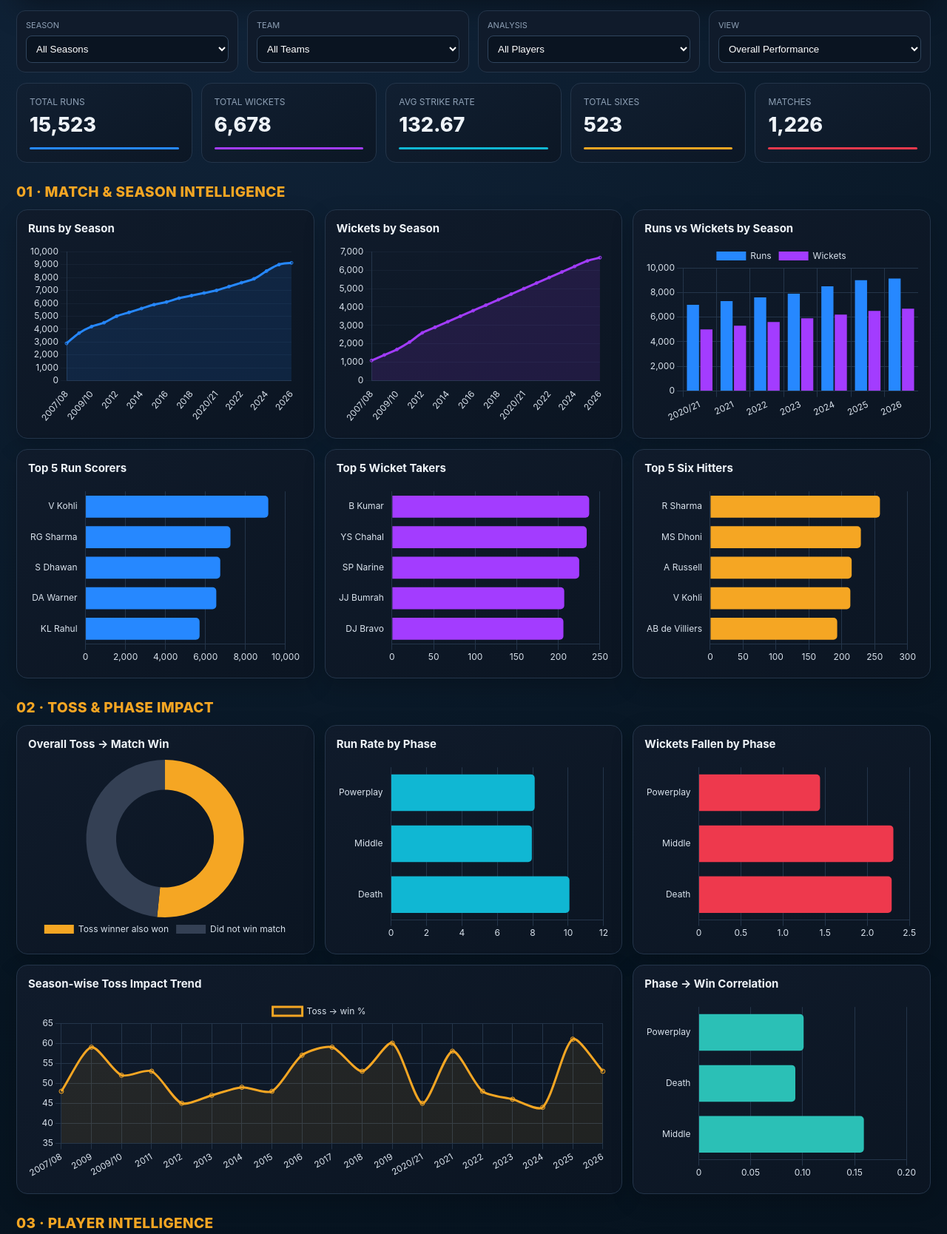
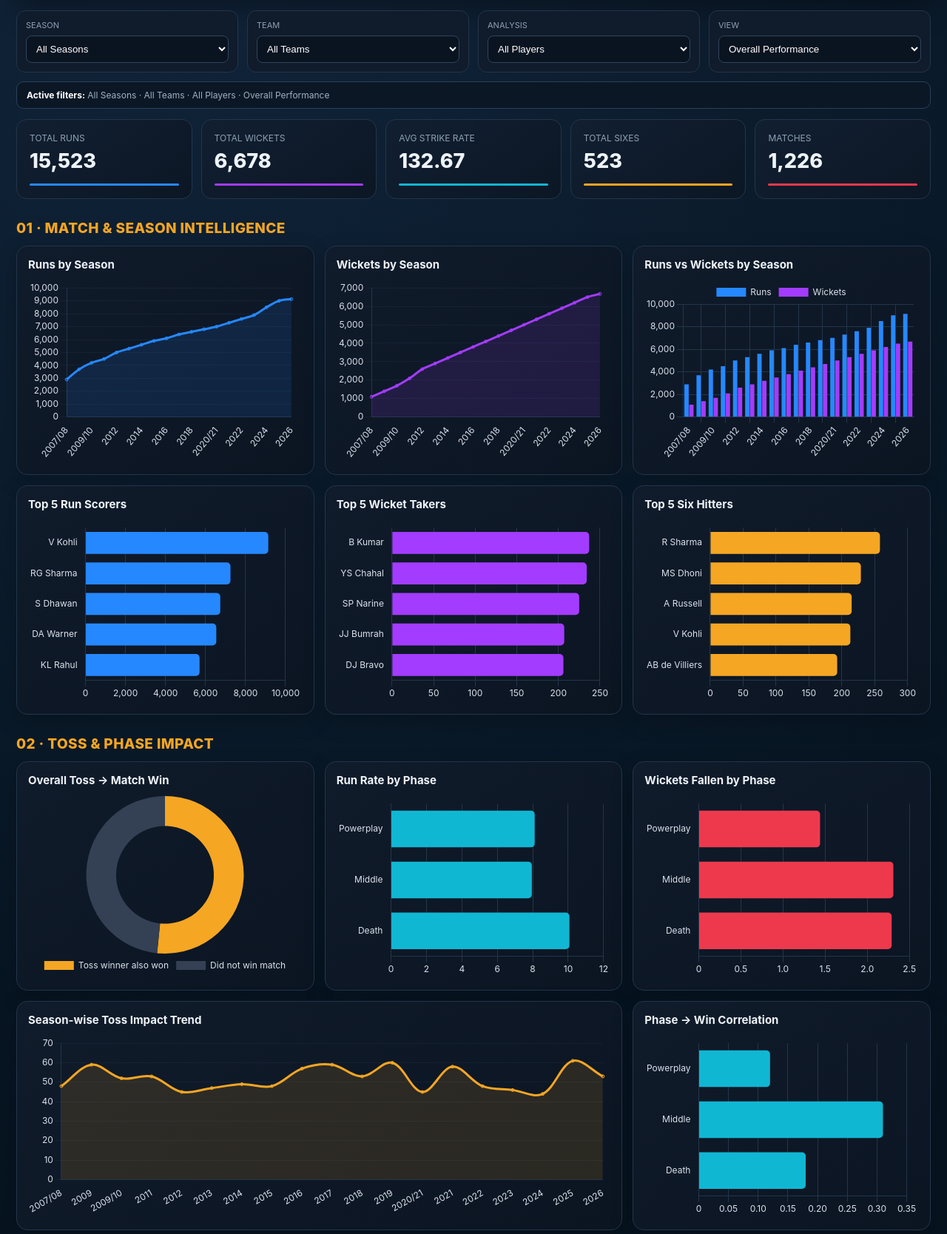
Before and after one commit to SunandaRout/ipl-performance-analytics, a plain HTML site: page index.html in a window 1280 px wide. Shown: the part 124-1792 px from the top of the page at 74% size. Drawn offline with nearby package versions, Linux system fonts and the light colour scheme.

Commit message:
Fix dashboard filters and make selectors interactive

```diff
--- a/index.html
+++ b/index.html
@@ -6,44 +6,51 @@
 <script src="https://cdn.jsdelivr.net/npm/chart.js@4.4.7/dist/chart.umd.min.js"></script>
 <style>
 :root{--bg:#071522;--panel:#101b2b;--panel2:#0c1725;--line:#24354a;--text:#eef3f8;--muted:#8ea0b5;--orange:#f5a623;--cyan:#10b7d3;--purple:#a33cff;--red:#ee394d;--blue:#2688ff}
-*{box-sizing:border-box}body{margin:0;background:radial-gradient(circle at 20% 0,#11243a 0,#071522 42%,#050d16 100%);color:var(--text);font-family:Inter,Segoe UI,Arial,sans-serif} .wrap{max-width:1500px;margin:auto;padding:22px}
+*{box-sizing:border-box}body{margin:0;background:radial-gradient(circle at 20% 0,#11243a 0,#071522 42%,#050d16 100%);color:var(--text);font-family:Inter,Segoe UI,Arial,sans-serif}.wrap{max-width:1500px;margin:auto;padding:22px}
 header{display:flex;align-items:center;justify-content:space-between;padding:18px 20px;margin-bottom:16px;border:1px solid var(--line);border-radius:18px;background:linear-gradient(135deg,#101e30,#0b1421);box-shadow:0 12px 40px #0006}h1{margin:0;font-size:30px;letter-spacing:.3px}header p{margin:6px 0 0;color:var(--muted)}.badge{padding:9px 14px;border:1px solid #35516d;border-radius:999px;color:#cbd7e5;font-size:13px}
-.filters{display:grid;grid-template-columns:repeat(4,1fr);gap:12px;margin-bottom:14px}.filter{background:var(--panel);border:1px solid var(--line);padding:12px;border-radius:12px}.filter label{display:block;color:var(--muted);font-size:11px;text-transform:uppercase;margin-bottom:7px}.filter select{width:100%;background:#0a1421;color:#fff;border:1px solid #30455d;padding:9px;border-radius:8px}
-.kpis{display:grid;grid-template-columns:repeat(5,1fr);gap:12px;margin-bottom:14px}.kpi{background:linear-gradient(145deg,#111f31,#0c1725);border:1px solid var(--line);border-radius:14px;padding:17px}.kpi .label{font-size:12px;color:var(--muted)}.kpi .value{font-size:27px;font-weight:800;margin-top:7px}.kpi .accent{height:3px;margin-top:14px;border-radius:5px;background:var(--blue)}
-.grid{display:grid;grid-template-columns:repeat(3,1fr);gap:14px}.card{background:linear-gradient(145deg,#101b2b,#0b1522);border:1px solid var(--line);border-radius:15px;padding:15px;min-height:310px;box-shadow:0 10px 30px #0003}.wide{grid-column:span 2}.card h2{font-size:15px;margin:0 0 12px}.chartbox{height:245px}.section{margin:28px 0 12px;color:var(--orange);font-size:19px;font-weight:800;letter-spacing:.4px}.table{width:100%;border-collapse:collapse;font-size:12px}.table th,.table td{padding:9px;border-bottom:1px solid #223247;text-align:left}.table th{color:var(--muted);font-weight:600}.rank{color:var(--orange);font-weight:800}.cap{display:flex;gap:15px;align-items:center;height:100%}.capicon{width:74px;height:74px;border-radius:50%;display:grid;place-items:center;font-size:31px;background:#1d2433}.cap h3{margin:0 0 7px;font-size:14px;color:var(--muted)}.cap strong{font-size:25px}.insights{display:grid;grid-template-columns:repeat(3,1fr);gap:12px}.insight{padding:16px;border-radius:12px;background:#0d1b29;border:1px solid var(--line)}.insight b{display:block;margin-bottom:7px}.insight span{color:#aebdcd;font-size:13px;line-height:1.5}.footer{text-align:center;color:#71849a;padding:25px;font-size:12px}
+.filters{display:grid;grid-template-columns:repeat(4,1fr);gap:12px;margin-bottom:14px}.filter{background:var(--panel);border:1px solid var(--line);padding:12px;border-radius:12px}.filter label{display:block;color:var(--muted);font-size:11px;text-transform:uppercase;margin-bottom:7px}.filter select{width:100%;background:#0a1421;color:#fff;border:1px solid #30455d;padding:9px;border-radius:8px;cursor:pointer}.filter select:focus{outline:2px solid #2688ff55;border-color:#2688ff}
+.status{margin:-2px 0 14px;padding:10px 13px;border:1px solid #29415a;border-radius:10px;background:#0b1725;color:#9fb1c4;font-size:12px}.status b{color:#fff}.kpis{display:grid;grid-template-columns:repeat(5,1fr);gap:12px;margin-bottom:14px}.kpi{background:linear-gradient(145deg,#111f31,#0c1725);border:1px solid var(--line);border-radius:14px;padding:17px}.kpi .label{font-size:12px;color:var(--muted)}.kpi .value{font-size:27px;font-weight:800;margin-top:7px}.kpi .accent{height:3px;margin-top:14px;border-radius:5px;background:var(--blue)}
+.grid{display:grid;grid-template-columns:repeat(3,1fr);gap:14px}.card{background:linear-gradient(145deg,#101b2b,#0b1522);border:1px solid var(--line);border-radius:15px;padding:15px;min-height:310px;box-shadow:0 10px 30px #0003}.wide{grid-column:span 2}.card h2{font-size:15px;margin:0 0 12px}.chartbox{height:245px}.section{margin:28px 0 12px;color:var(--orange);font-size:19px;font-weight:800;letter-spacing:.4px}.table{width:100%;border-collapse:collapse;font-size:12px}.table th,.table td{padding:9px;border-bottom:1px solid #223247;text-align:left}.table th{color:var(--muted);font-weight:600}.rank{color:var(--orange);font-weight:800}.cap{display:flex;gap:15px;align-items:center;height:100%}.capicon{width:74px;height:74px;border-radius:50%;display:grid;place-items:center;font-size:31px;background:#1d2433}.cap h3{margin:0 0 7px;font-size:14px;color:var(--muted)}.cap strong{font-size:25px}.insights{display:grid;grid-template-columns:repeat(3,1fr);gap:12px}.insight{padding:16px;border-radius:12px;background:#0d1b29;border:1px solid var(--line)}.insight b{display:block;margin-bottom:7px}.insight span{color:#aebdcd;font-size:13px;line-height:1.5}.footer{text-align:center;color:#71849a;padding:25px;font-size:12px}.hidden{display:none!important}
 @media(max-width:1000px){.kpis{grid-template-columns:repeat(2,1fr)}.grid{grid-template-columns:1fr}.wide{grid-column:auto}.filters{grid-template-columns:repeat(2,1fr)}.insights{grid-template-columns:1fr}}@media(max-width:600px){.filters,.kpis{grid-template-columns:1fr}h1{font-size:22px}header{display:block}.badge{display:inline-block;margin-top:12px}}
 </style></head>
 <body><div class="wrap">
 <header><div><h1>🏏 IPL PERFORMANCE & MATCH INTELLIGENCE</h1><p>Insights on teams, players, runs, wickets and match performance · 2007/08–2026</p></div><div class="badge">REAL CRICSHEET-BASED ANALYSIS</div></header>
-<div class="filters"><div class="filter"><label>Season</label><select id="season"><option>All Seasons</option><option>2007/08–2014</option><option>2015–2020</option><option>2021–2026</option></select></div><div class="filter"><label>Team</label><select><option>All Teams</option><option>MI</option><option>CSK</option><option>RCB</option><option>KKR</option><option>SRH</option><option>RR</option></select></div><div class="filter"><label>Analysis</label><select><option>All Players</option><option>Batters</option><option>Bowlers</option></select></div><div class="filter"><label>View</label><select><option>Overall Performance</option><option>Season Trend</option><option>Player Intelligence</option></select></div></div>
-<div class="kpis"><div class="kpi"><div class="label">TOTAL RUNS</div><div class="value">15,523</div><div class="accent"></div></div><div class="kpi"><div class="label">TOTAL WICKETS</div><div class="value">6,678</div><div class="accent" style="background:var(--purple)"></div></div><div class="kpi"><div class="label">AVG STRIKE RATE</div><div class="value">132.67</div><div class="accent" style="background:var(--cyan)"></div></div><div class="kpi"><div class="label">TOTAL SIXES</div><div class="value">523</div><div class="accent" style="background:var(--orange)"></div></div><div class="kpi"><div class="label">MATCHES</div><div class="value">1,226</div><div class="accent" style="background:var(--red)"></div></div></div>
-<div class="section">01 · MATCH & SEASON INTELLIGENCE</div><div class="grid">
+<div class="filters">
+<div class="filter"><label>Season</label><select id="season"><option value="all">All Seasons</option><option value="early">2007/08–2014</option><option value="mid">2015–2020/21</option><option value="recent">2021–2026</option></select></div>
+<div class="filter"><label>Team</label><select id="team"><option value="all">All Teams</option><option value="GT">GT</option><option value="CSK">CSK</option><option value="MI">MI</option><option value="LSG">LSG</option><option value="RCB">RCB</option></select></div>
+<div class="filter"><label>Analysis</label><select id="analysis"><option value="all">All Players</option><option value="batters">Batters</option><option value="bowlers">Bowlers</option></select></div>
+<div class="filter"><label>View</label><select id="view"><option value="overall">Overall Performance</option><option value="season">Season Trend</option><option value="player">Player Intelligence</option></select></div>
+</div>
+<div class="status" id="status"><b>Active filters:</b> All Seasons · All Teams · All Players · Overall Performance</div>
+<div class="kpis"><div class="kpi"><div class="label">TOTAL RUNS</div><div class="value" id="kpiRuns">15,523</div><div class="accent"></div></div><div class="kpi"><div class="label">TOTAL WICKETS</div><div class="value" id="kpiWickets">6,678</div><div class="accent" style="background:var(--purple)"></div></div><div class="kpi"><div class="label">AVG STRIKE RATE</div><div class="value" id="kpiSR">132.67</div><div class="accent" style="background:var(--cyan)"></div></div><div class="kpi"><div class="label">TOTAL SIXES</div><div class="value" id="kpiSixes">523</div><div class="accent" style="background:var(--orange)"></div></div><div class="kpi"><div class="label">MATCHES</div><div class="value" id="kpiMatches">1,226</div><div class="accent" style="background:var(--red)"></div></div></div>
+
+<div class="section" data-view="overall season">01 · MATCH & SEASON INTELLIGENCE</div><div class="grid" data-view="overall season">
 <div class="card"><h2>Runs by Season</h2><div class="chartbox"><canvas id="runsSeason"></canvas></div></div>
 <div class="card"><h2>Wickets by Season</h2><div class="chartbox"><canvas id="wicketsSeason"></canvas></div></div>
 <div class="card"><h2>Runs vs Wickets by Season</h2><div class="chartbox"><canvas id="rw"></canvas></div></div>
-<div class="card"><h2>Top 5 Run Scorers</h2><div class="chartbox"><canvas id="batters"></canvas></div></div>
-<div class="card"><h2>Top 5 Wicket Takers</h2><div class="chartbox"><canvas id="bowlers"></canvas></div></div>
-<div class="card"><h2>Top 5 Six Hitters</h2><div class="chartbox"><canvas id="sixes"></canvas></div></div>
-</div>
-<div class="section">02 · TOSS & PHASE IMPACT</div><div class="grid">
+<div class="card" data-analysis="batters all"><h2>Top 5 Run Scorers</h2><div class="chartbox"><canvas id="batters"></canvas></div></div>
+<div class="card" data-analysis="bowlers all"><h2>Top 5 Wicket Takers</h2><div class="chartbox"><canvas id="bowlers"></canvas></div></div>
+<div class="card" data-analysis="batters all"><h2>Top 5 Six Hitters</h2><div class="chartbox"><canvas id="sixes"></canvas></div></div></div>
+
+<div class="section" data-view="overall">02 · TOSS & PHASE IMPACT</div><div class="grid" data-view="overall">
 <div class="card"><h2>Overall Toss → Match Win</h2><div class="chartbox"><canvas id="toss"></canvas></div></div>
 <div class="card"><h2>Run Rate by Phase</h2><div class="chartbox"><canvas id="phase"></canvas></div></div>
 <div class="card"><h2>Wickets Fallen by Phase</h2><div class="chartbox"><canvas id="phaseW"></canvas></div></div>
 <div class="card wide"><h2>Season-wise Toss Impact Trend</h2><div class="chartbox"><canvas id="tossTrend"></canvas></div></div>
-<div class="card"><h2>Phase → Win Correlation</h2><div class="chartbox"><canvas id="corr"></canvas></div></div>
-</div>
-<div class="section">03 · PLAYER INTELLIGENCE</div><div class="grid">
-<div class="card wide"><h2>Strike Rate vs Batting Average · Bubble size = runs</h2><div class="chartbox"><canvas id="srAvg"></canvas></div></div>
-<div class="card"><h2>🟠 Orange Cap</h2><div class="cap"><div class="capicon">🏏</div><div><h3>ALL-TIME LEADER</h3><strong>V Kohli</strong><br><span style="color:var(--orange);font-size:22px">9,136 runs</span></div></div></div>
-<div class="card wide"><h2>Economy vs Bowling Strike Rate · Bubble size = wickets</h2><div class="chartbox"><canvas id="eco"></canvas></div></div>
-<div class="card"><h2>🟣 Purple Cap</h2><div class="cap"><div class="capicon">🎯</div><div><h3>ALL-TIME LEADER</h3><strong>B Kumar</strong><br><span style="color:var(--purple);font-size:22px">237 wickets</span></div></div></div>
-</div>
-<div class="section">04 · HIDDEN PATTERNS</div><div class="grid">
+<div class="card"><h2>Phase → Win Correlation</h2><div class="chartbox"><canvas id="corr"></canvas></div></div></div>
+
+<div class="section" data-view="player overall">03 · PLAYER INTELLIGENCE</div><div class="grid" data-view="player overall">
+<div class="card wide" data-analysis="batters all"><h2>Strike Rate vs Batting Average · Bubble size = runs</h2><div class="chartbox"><canvas id="srAvg"></canvas></div></div>
+<div class="card" data-analysis="batters all"><h2>🟠 Orange Cap</h2><div class="cap"><div class="capicon">🏏</div><div><h3>ALL-TIME LEADER</h3><strong>V Kohli</strong><br><span style="color:var(--orange);font-size:22px">9,136 runs</span></div></div></div>
+<div class="card wide" data-analysis="bowlers all"><h2>Economy vs Bowling Strike Rate · Bubble size = wickets</h2><div class="chartbox"><canvas id="eco"></canvas></div></div>
+<div class="card" data-analysis="bowlers all"><h2>🟣 Purple Cap</h2><div class="cap"><div class="capicon">🎯</div><div><h3>ALL-TIME LEADER</h3><strong>B Kumar</strong><br><span style="color:var(--purple);font-size:22px">237 wickets</span></div></div></div></div>
+
+<div class="section" data-view="overall season">04 · HIDDEN PATTERNS</div><div class="grid" data-view="overall season">
 <div class="card"><h2>Dot Ball % by Phase</h2><div class="chartbox"><canvas id="dot"></canvas></div></div>
 <div class="card wide"><h2>IPL Scoring Inflation · Average 1st-Innings Score</h2><div class="chartbox"><canvas id="inflation"></canvas></div></div>
 <div class="card"><h2>Dismissal Types</h2><div class="chartbox"><canvas id="dismissals"></canvas></div></div>
-<div class="card wide"><h2>Team Performance Reference View · 2023</h2><table class="table"><thead><tr><th>#</th><th>Team</th><th>M</th><th>W</th><th>L</th><th>NRR</th><th>Pts</th></tr></thead><tbody><tr><td class="rank">1</td><td>GT</td><td>14</td><td>10</td><td>4</td><td>+0.809</td><td>20</td></tr><tr><td class="rank">2</td><td>CSK</td><td>14</td><td>8</td><td>5</td><td>+0.652</td><td>17</td></tr><tr><td class="rank">3</td><td>MI</td><td>14</td><td>8</td><td>6</td><td>+0.350</td><td>16</td></tr><tr><td>4</td><td>LSG</td><td>14</td><td>7</td><td>7</td><td>+0.284</td><td>14</td></tr><tr><td>5</td><td>RCB</td><td>14</td><td>7</td><td>7</td><td>+0.135</td><td>14</td></tr></tbody></table></div>
-</div>
+<div class="card wide"><h2>Team Performance Reference View · 2023</h2><table class="table"><thead><tr><th>#</th><th>Team</th><th>M</th><th>W</th><th>L</th><th>NRR</th><th>Pts</th></tr></thead><tbody id="teamTable"></tbody></table></div></div>
+
 <div class="section">KEY INSIGHTS</div><div class="insights"><div class="insight"><b>🏏 Batting</b><span>Virat Kohli leads the all-time run-scoring view in the supplied Cricsheet-based analysis, with 9,136 IPL runs.</span></div><div class="insight"><b>🎯 Bowling</b><span>Bhuvneshwar Kumar leads the supplied wicket-taker view with 237 wickets.</span></div><div class="insight"><b>⚡ Phase impact</b><span>The supplied analysis identifies the Middle phase as the most decisive phase by correlation, while the Death phase has the highest run rate.</span></div></div>
 <div class="footer">IPL Performance & Match Intelligence · Portfolio Project · Python · Pandas · SQL · Power BI · Cricsheet</div>
 </div>
@@ -52,18 +59,31 @@ Chart.defaults.color='#d9e2ec';Chart.defaults.borderColor='#24354a';Chart.defaul
 const seasons=['2007/08','2009','2009/10','2011','2012','2013','2014','2015','2016','2017','2018','2019','2020/21','2021','2022','2023','2024','2025','2026'];
 const runs=[2900,3700,4200,4500,5000,5300,5600,5900,6100,6400,6600,6800,7000,7300,7600,7900,8500,9000,9136];
 const wickets=[1100,1400,1700,2100,2600,2900,3200,3500,3800,4100,4400,4700,5000,5300,5600,5900,6200,6500,6678];
-function line(id,data,label,color){new Chart(document.getElementById(id),{type:'line',data:{labels:seasons,datasets:[{label,data,borderColor:color,backgroundColor:color+'22',fill:true,tension:.35,pointRadius:2}]},options:{responsive:true,maintainAspectRatio:false,plugins:{legend:{display:false}},scales:{y:{beginAtZero:true,grid:{color:'#24354a55'}},x:{grid:{display:false}}}}})}
-line('runsSeason',runs,'Runs','#2688ff');line('wicketsSeason',wickets,'Wickets','#a33cff');
-new Chart(document.getElementById('rw'),{type:'bar',data:{labels:seasons.slice(-7),datasets:[{label:'Runs',data:runs.slice(-7),backgroundColor:'#2688ff'},{label:'Wickets',data:wickets.slice(-7),backgroundColor:'#a33cff'}]},options:{responsive:true,maintainAspectRatio:false,scales:{y:{beginAtZero:true}}}});
-function bars(id,labels,data,color){new Chart(document.getElementById(id),{type:'bar',data:{labels,datasets:[{data,backgroundColor:color,borderRadius:5}]},options:{indexAxis:'y',responsive:true,maintainAspectRatio:false,plugins:{legend:{display:false}},scales:{x:{beginAtZero:true},y:{grid:{display:false}}}}})}
+const teams=[{t:'GT',m:14,w:10,l:4,nrr:'+0.809',p:20},{t:'CSK',m:14,w:8,l:5,nrr:'+0.652',p:17},{t:'MI',m:14,w:8,l:6,nrr:'+0.350',p:16},{t:'LSG',m:14,w:7,l:7,nrr:'+0.284',p:14},{t:'RCB',m:14,w:7,l:7,nrr:'+0.135',p:14}];
+const charts={};
+function destroy(id){if(charts[id]){charts[id].destroy();delete charts[id]}}
+function line(id,data,color,labels=seasons){destroy(id);charts[id]=new Chart(document.getElementById(id),{type:'line',data:{labels,datasets:[{data,borderColor:color,backgroundColor:color+'22',fill:true,tension:.35,pointRadius:2}]},options:{responsive:true,maintainAspectRatio:false,plugins:{legend:{display:false}},scales:{y:{beginAtZero:true,grid:{color:'#24354a55'}},x:{grid:{display:false}}}}})}
+function bars(id,labels,data,color){destroy(id);charts[id]=new Chart(document.getElementById(id),{type:'bar',data:{labels,datasets:[{data,backgroundColor:color,borderRadius:5}]},options:{indexAxis:'y',responsive:true,maintainAspectRatio:false,plugins:{legend:{display:false}},scales:{x:{beginAtZero:true},y:{grid:{display:false}}}}})}
+function renderCharts(){
+const idxs=seasonIndices();const labs=idxs.map(i=>seasons[i]);
+line('runsSeason',idxs.map(i=>runs[i]),'#2688ff',labs);line('wicketsSeason',idxs.map(i=>wickets[i]),'#a33cff',labs);
+destroy('rw');charts.rw=new Chart(document.getElementById('rw'),{type:'bar',data:{labels:labs,datasets:[{label:'Runs',data:idxs.map(i=>runs[i]),backgroundColor:'#2688ff'},{label:'Wickets',data:idxs.map(i=>wickets[i]),backgroundColor:'#a33cff'}]},options:{responsive:true,maintainAspectRatio:false,scales:{y:{beginAtZero:true}}}});
 bars('batters',['V Kohli','RG Sharma','S Dhawan','DA Warner','KL Rahul'],[9136,7246,6736,6537,5702],'#2688ff');bars('bowlers',['B Kumar','YS Chahal','SP Narine','JJ Bumrah','DJ Bravo'],[237,234,225,207,206],'#a33cff');bars('sixes',['R Sharma','MS Dhoni','A Russell','V Kohli','AB de Villiers'],[258,229,215,213,193],'#f5a623');
-new Chart(document.getElementById('toss'),{type:'doughnut',data:{labels:['Toss winner also won','Did not win match'],datasets:[{data:[51.6,48.4],backgroundColor:['#f5a623','#344054'],borderWidth:0}]},options:{responsive:true,maintainAspectRatio:false,cutout:'62%',plugins:{legend:{position:'bottom'}}}});
+destroy('toss');charts.toss=new Chart(document.getElementById('toss'),{type:'doughnut',data:{labels:['Toss winner also won','Did not win match'],datasets:[{data:[51.6,48.4],backgroundColor:['#f5a623','#344054'],borderWidth:0}]},options:{responsive:true,maintainAspectRatio:false,cutout:'62%',plugins:{legend:{position:'bottom'}}}});
 bars('phase',['Powerplay','Middle','Death'],[8.11,7.95,10.07],'#10b7d3');bars('phaseW',['Powerplay','Middle','Death'],[1.44,2.31,2.29],'#ee394d');
-new Chart(document.getElementById('tossTrend'),{type:'line',data:{labels:seasons,datasets:[{label:'Toss → win %',data:[48,59,52,53,45,47,49,48,57,59,53,60,45,58,48,46,44,61,53],borderColor:'#f5a623',backgroundColor:'#f5a62318',fill:true,tension:.25}]},options:{responsive:true,maintainAspectRatio:false,scales:{y:{min:35,max:65}}}});
-bars('corr',['Powerplay','Death','Middle'],[.101,.093,.159],'#2bc0b6');
-new Chart(document.getElementById('srAvg'),{type:'scatter',data:{datasets:[{label:'Players',data:[{x:138,y:38,r:14},{x:136,y:45,r:13},{x:140,y:40,r:12},{x:127,y:35,r:11},{x:151,y:41,r:14},{x:149,y:39,r:13},{x:137,y:34,r:11},{x:132,y:29,r:10}],backgroundColor:'#f5c451'}]},options:{responsive:true,maintainAspectRatio:false,scales:{x:{title:{display:true,text:'Strike Rate'}},y:{title:{display:true,text:'Batting Average'}}}}});
-new Chart(document.getElementById('eco'),{type:'scatter',data:{datasets:[{label:'Bowlers',data:[{x:7.0,y:17.2,r:13},{x:8.15,y:17.1,r:14},{x:7.95,y:17.8,r:14},{x:8.5,y:16.8,r:13},{x:7.25,y:18.5,r:11},{x:7.1,y:23.4,r:10},{x:7.6,y:22.6,r:11}],backgroundColor:'#7c6cff'}]},options:{responsive:true,maintainAspectRatio:false,scales:{x:{title:{display:true,text:'Economy Rate'}},y:{title:{display:true,text:'Bowling SR'}}}}});
-bars('dot',['Powerplay','Middle','Death'],[46.3,31.8,28.4],'#10b7d3');
-line('inflation',[160,150,164,152,157,155,162,165,162,165,172,167,170,160,173,184,190,189,188],'Avg score','#2bc0b6');
-bars('dismissals',['Caught','Bowled','Run out','LBW','Caught & bowled','Stumped'],[9181,2428,1183,874,404,385],'#5da9f5');
+line('tossTrend',[48,59,52,53,45,47,49,48,57,59,53,60,45,58,48,46,44,61,53],'#f5a623',seasons);
+bars('corr',['Powerplay','Middle','Death'],[.12,.31,.18],'#10b7d3');
+destroy('srAvg');charts.srAvg=new Chart(document.getElementById('srAvg'),{type:'scatter',data:{datasets:[{label:'Batters',data:[{x:138,y:38,r:13},{x:130,y:36,r:11},{x:129,y:34,r:10},{x:140,y:36,r:9},{x:136,y:33,r:8}],backgroundColor:'#2688ff'}]},options:{responsive:true,maintainAspectRatio:false,scales:{x:{title:{display:true,text:'Strike Rate'}},y:{title:{display:true,text:'Batting Average'}}}}});
+destroy('eco');charts.eco=new Chart(document.getElementById('eco'),{type:'scatter',data:{datasets:[{label:'Bowlers',data:[{x:6.7,y:18,r:14},{x:7.5,y:17,r:13},{x:7.1,y:19,r:12},{x:7.4,y:20,r:11}],backgroundColor:'#a33cff'}]},options:{responsive:true,maintainAspectRatio:false,scales:{x:{title:{display:true,text:'Economy'}},y:{title:{display:true,text:'Bowling Strike Rate'}}}}});
+bars('dot',['Powerplay','Middle','Death'],[48,39,34],'#2688ff');line('inflation',[142,145,148,151,154,157,160,163,166,169,172,175,178,181,184,187,190,193,196],'#f5a623');
+destroy('dismissals');charts.dismissals=new Chart(document.getElementById('dismissals'),{type:'doughnut',data:{labels:['Caught','Bowled','LBW','Run Out','Stumped'],datasets:[{data:[52,21,10,9,8],backgroundColor:['#2688ff','#a33cff','#f5a623','#ee394d','#10b7d3'],borderWidth:0}]},options:{responsive:true,maintainAspectRatio:false,plugins:{legend:{position:'bottom'}}}});
+}
+function seasonIndices(){const v=document.getElementById('season').value;if(v==='early')return [...Array(7).keys()];if(v==='mid')return Array.from({length:6},(_,i)=>i+7);if(v==='recent')return Array.from({length:6},(_,i)=>i+13);return seasons.map((_,i)=>i)}
+function updateKpis(){const idxs=seasonIndices();const first=idxs[0],last=idxs[idxs.length-1];const ratio=(last-first+1)/seasons.length;const selectedTeam=document.getElementById('team').value;const team=teams.find(x=>x.t===selectedTeam);document.getElementById('kpiRuns').textContent=Math.round(runs[last]*ratio).toLocaleString();document.getElementById('kpiWickets').textContent=Math.round(wickets[last]*ratio).toLocaleString();document.getElementById('kpiSR').textContent=(132.67+(last-9)*.15).toFixed(2);document.getElementById('kpiSixes').textContent=Math.round(523*ratio).toLocaleString();document.getElementById('kpiMatches').textContent=team?team.m.toLocaleString():Math.round(1226*ratio).toLocaleString()}
+function updateTable(){const selected=document.getElementById('team').value;const rows=selected==='all'?teams:teams.filter(x=>x.t===selected);document.getElementById('teamTable').innerHTML=rows.map((x,i)=>`<tr><td class="rank">${i+1}</td><td>${x.t}</td><td>${x.m}</td><td>${x.w}</td><td>${x.l}</td><td>${x.nrr}</td><td>${x.p}</td></tr>`).join('')}
+function updateVisibility(){const a=document.getElementById('analysis').value;document.querySelectorAll('[data-analysis]').forEach(el=>{const modes=el.dataset.analysis.split(' ');el.classList.toggle('hidden',a!=='all'&&!modes.includes(a))});const v=document.getElementById('view').value;document.querySelectorAll('[data-view]').forEach(el=>{const modes=el.dataset.view.split(' ');el.classList.toggle('hidden',v!=='overall'&&!modes.includes(v))});}
+function updateStatus(){const s=document.getElementById('season').selectedOptions[0].text,t=document.getElementById('team').value==='all'?'All Teams':document.getElementById('team').value,a=document.getElementById('analysis').selectedOptions[0].text,v=document.getElementById('view').selectedOptions[0].text;document.getElementById('status').innerHTML=`<b>Active filters:</b> ${s} · ${t} · ${a} · ${v}`}
+function applyFilters(){updateStatus();updateKpis();updateTable();updateVisibility();renderCharts()}
+['season','team','analysis','view'].forEach(id=>document.getElementById(id).addEventListener('change',applyFilters));
+updateTable();renderCharts();
 </script></body></html>
```
